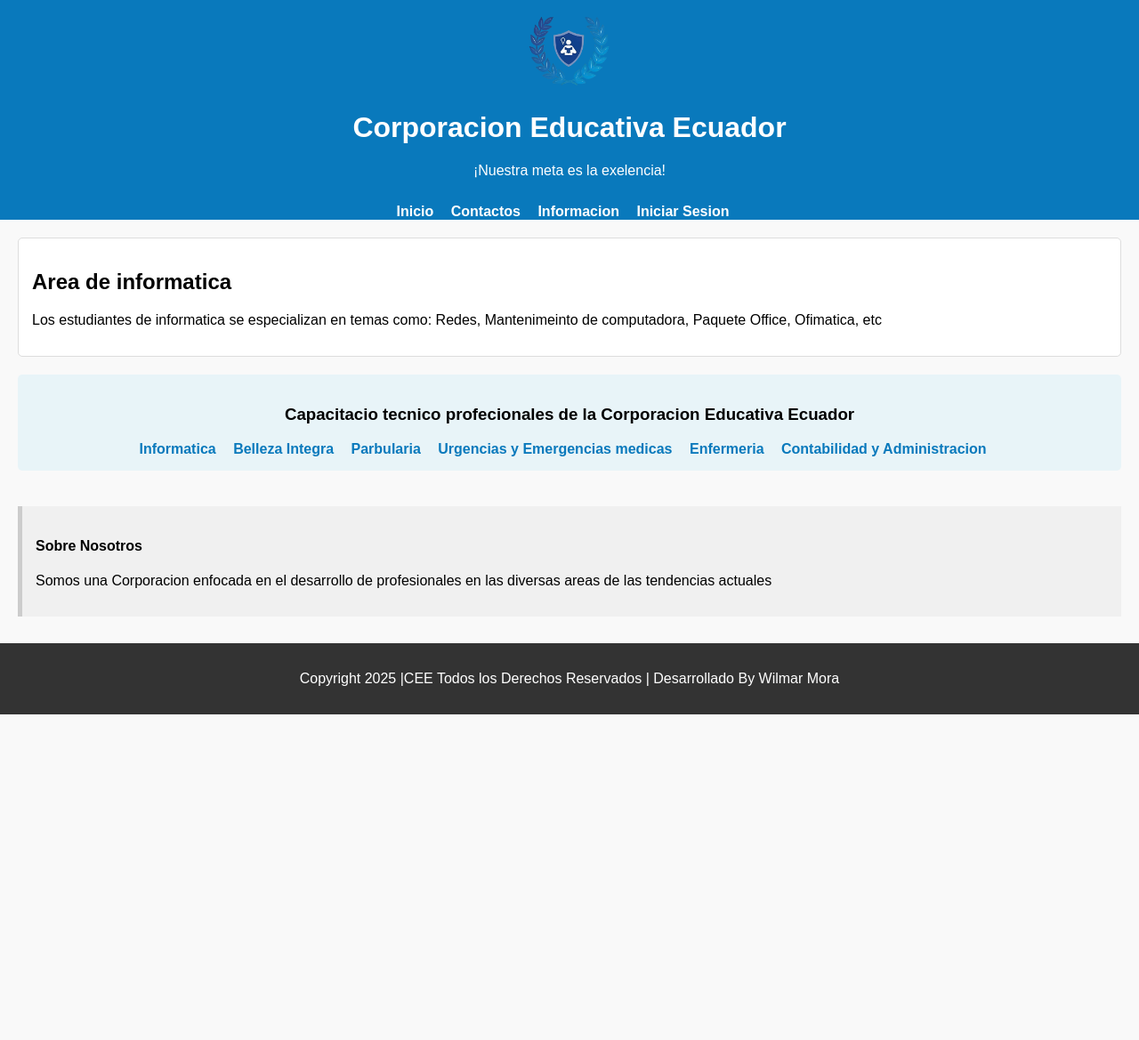
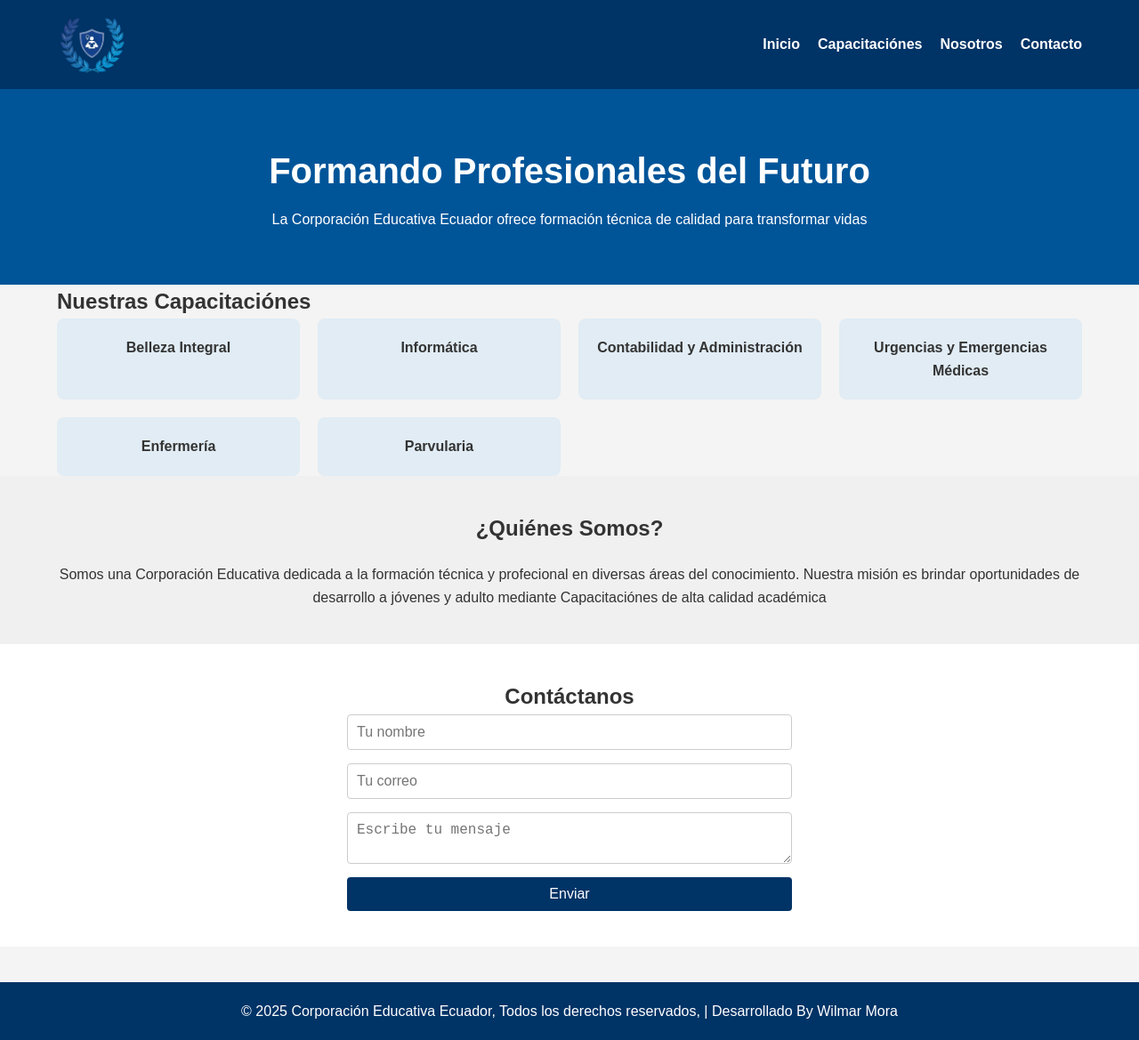
Before and after one commit to aldair-mp/CEE, a plain HTML site: page index.html in a window 1280 px wide. Shown: the whole page at 89% size. Before the commit the page ends 803 px from the top, so only its background shows below. Drawn offline with Linux system fonts and the light colour scheme.

Commit message:
Add files via upload

```diff
--- a/index.html
+++ b/index.html
@@ -3,50 +3,79 @@
 <head>
     <meta charset="UTF-8">
     <meta name="viewport" content="width=device-width, initial-scale=1.0">
-    <title>CEE</title>
+    <title>Corporación Educativa Ecuador</title>
     <link rel="stylesheet" href="styles.css">
     <link rel="icon" type="image/x-icon" href="img/logo.png">
 </head>
 <body>
-    <header>
-        <img src="img/logo.png" alt="Logo de la Corporación Educativa Ecuador" width="100">
-        <h1>Corporacion Educativa Ecuador</h1>
-        <p>¡Nuestra meta es la exelencia!</p>
+    <!--Encabezado con el logo y un menu de navegacion-->
+    <header class="header">
+        <div class="container header-content">
+            <!--Logo institucional-->
+            <img src="img/logo.png" alt="logo CEE" class="logo">
+            <!--Menu de navegacion-->
+            <nav class="nav">
+                <ul class="nav-list">
+                    <li><a href="#inicio">Inicio</a></li>
+                    <li><a href="capacitaciones">Capacitaciónes</a></li>
+                    <li><a href="nosotros">Nosotros</a></li>
+                    <li><a href="contacto">Contacto</a></li>
+
+                </ul>
+            </nav>
+        </div>
     </header>
-    <nav>
-        <ul>
-            <li><a href="https://www.blackbox.ai/ ">Inicio</a></li>
-            <li><a href="https://www.facebook.com/corporedu/">Contactos</a></li>
-            <li><a href="">Informacion</a></li>
-            <li><a href="">Iniciar Sesion</a></li>
-        </ul>
-    </nav>
-    <main>
-        <article>
-            <h2>Area de informatica</h2>
-            <p>Los estudiantes de informatica se especializan en temas como:
-                Redes, Mantenimeinto de computadora, Paquete Office, Ofimatica, etc</p>
-        </article>
-        <section>
-            <h3>Capacitacio tecnico profecionales de
-                la Corporacion Educativa Ecuador</h3>
-            <ul class="section-menu">
-                <li><a href="">Informatica</a></li>
-                <li><a href="">Belleza Integra</a></li>
-                <li><a href="">Parbularia</a></li>
-                <li><a href="">Urgencias y Emergencias medicas</a></li>
-                <li><a href="">Enfermeria</a></li>
-                <li><a href="">Contabilidad y Administracion</a></li>
-            </ul>
-        </section>
-    </main>
-    <aside>
-        <h4>Sobre Nosotros</h4>
-        <p>Somos una Corporacion enfocada en el desarrollo de
-            profesionales en las diversas areas de las tendencias actuales</p>
-    </aside>
-    <footer>
-        <p>Copyright 2025 |CEE Todos los Derechos Reservados | Desarrollado By Wilmar Mora</p>
+    <!--seccion principal de bienvenida-->
+    <section class="hero" id="inicio">
+        <div class="container">
+            <h1>Formando Profesionales del Futuro</h1>
+            <p>La Corporación Educativa Ecuador ofrece formación técnica
+                de calidad para transformar vidas
+            </p>
+        </div>
+    </section>
+    <!--Seccion de capacitaciones-->
+    <section class="Capacitaciónes" id="capacitaciones">
+        <div class="container">
+            <h2>Nuestras Capacitaciónes</h2>
+            <div class="grid">
+                <div class="card">Belleza Integral</div>
+                <div class="card">Informática</div>
+                <div class="card">Contabilidad y Administración</div>
+                <div class="card">Urgencias y Emergencias Médicas</div>
+                <div class="card">Enfermería</div>
+                <div class="card">Parvularia</div>
+            </div>
+        </div>
+    </section>
+    <!--seccion sobre nosotros-->
+    <section class="nosotros" id="nosotros">
+        <div class="container">
+            <h2>¿Quiénes Somos?</h2>
+            <p>Somos una Corporación Educativa dedicada a la formación
+                técnica y profecional en diversas áreas del conocimiento.
+                Nuestra misión es brindar oportunidades de desarrollo a jóvenes y adulto
+                mediante Capacitaciónes de alta calidad académica
+            </p>
+        </div>
+    </section>
+    <!--seccion de contacto-->
+    <section class="contacto" id="contacto">
+        <div class="container">
+            <h2>Contáctanos</h2>
+            <form class="formulario">
+                <input type="text" placeholder="Tu nombre" required>
+                <input type="email" placeholder="Tu correo" required>
+                <textarea placeholder="Escribe tu mensaje" required></textarea>
+                <button type="submit">Enviar</button>
+            </form>
+        </div>
+    </section>
+    <!--Pie de pagina-->
+    <footer class="footer">
+        <p>© 2025 Corporación Educativa Ecuador,
+            Todos los derechos reservados, | Desarrollado By Wilmar Mora
+        </p>
     </footer>
 
 </body>
--- a/styles.css
+++ b/styles.css
@@ -1,125 +1,178 @@
-/* General*/
+/* reset enral*/
+*{
+margin: 0;
+padding: 0;
+box-sizing: border-box;
+
+}
+/* estilo base del cuerpo*/
 body{
-    font-family: Arial, Helvetica, sans-serif;
-    margin: 0%;
-    padding: 0%;
-    background-color: #f9f9f9;
-    color: black;
+    font-family:Arial, Helvetica, sans-serif ;
+    line-height: 1.6;
+    background-color: #f4f4f4;
+    color: #333;
+
 }
-/*Cabesera*/
-header{
-    background-color: #0979bc;
+/* contenedor general*/
+.container{
+    width: 90%;
+    max-width: 1200px;
+    margin: auto;
+}
+/* ---------------*/
+/* ENCABEZADO Y MENU*/
+/* reset enral*/
+.header{
+    background-color: #003366;
     color: white;
-    padding: 12px;
+    padding: 15px 0;
+
+}
+.header-content{
+    display: flex;
+    align-items: center;
+    justify-content: space-between;
+    flex-wrap: wrap;
+}
+.logo{
+    width: 80px;
+    height: auto;
+}
+/* menu de navegacion*/
+.nav-list{
+    list-style: none;
+    display: flex;
+    gap: 20px;
+
+}
+.nav-list a{
+    color: white;
+    text-decoration: none;
+    font-weight: bold;
+}
+.nav-list a:hover{
+    text-decoration: underline;
+}
+/* seccion hero*/
+.hero{
+    background-color: #005599;
+    color: white;
+    padding: 60px 0;
     text-align: center;
 }
-/*navegacion*/
-nav{
-    background-color: #0979bc;
-    padding: 0px;
-    text-align: center;
-}
-nav ul{
-    list-style: none;
-    margin: 0%;
-    padding: 0%;
+.hero h1{
+    font-size: 2.5rem;
+    margin-bottom: 10px;
 
 }
-nav li{
-    display: inline;
-    margin-right: 15px;
+/* seccion de capacitaciones*/
+.capacitaciones{
+    background-color: white;
+    padding: 40px 0;
 
 }
-nav a{
-  color: white;
-  text-decoration: none;
-  font-weight: bold;
-
+.capacitaciones h2{
+    text-align: center;
+    margin-bottom: 30px;
 }
-nav a:hover{
-    text-decoration: underline;
-
-}
-/*main*/
-main {
-    padding: 20px;
+.grid {
+    display: grid;
+    grid-template-columns: repeat(auto-fit, minmax(250px, 1fr));
+    gap: 20px;
 }
 
-article{
-    background-color: #ffffff;
-    border: 1px solid #ddd;
-    padding: 15px;
-    margin-bottom: 20px;
-    border-radius: 5px;
-
+.card {
+    background-color: #e1ecf4;
+    padding: 20px;
+    border-radius: 8px;
+    text-align: center;
+    font-weight: bold;
 }
 
+/* ---------------------- */
+/* SECCIÓN NOSOTROS */
+/* ---------------------- */
 
-section{
-    background-color: #e8f4f8;
-    padding: 15px;
-    border-radius: 5px;
-    text-align: center;
-
-}
-.section-menu {
-    list-style: none;
-    padding: 0;
-    margin: 0;
+.nosotros {
+    background-color: #f0f0f0;
+    padding: 40px 0;
     text-align: center;
 }
 
-.section-menu li {
-    display: inline;
-    margin-right: 15px;
+.nosotros h2 {
+    margin-bottom: 20px;
 }
 
-.section-menu a {
-    color: #0979bc;
-    text-decoration: none;
-    font-weight: bold;
+/* ---------------------- */
+/* SECCIÓN CONTACTO */
+/* ---------------------- */
+
+.contacto {
+    background-color: #ffffff;
+    padding: 40px 0;
+    text-align: center;
 }
 
-.section-menu a:hover {
-    text-decoration: underline;
+.formulario {
+    display: flex;
+    flex-direction: column;
+    gap: 15px;
+    max-width: 500px;
+    margin: auto;
 }
 
-aside{
-    background-color: #f0f0f0;
-    padding: 15px;
-    margin: 20px;
-    border-left: 5px solid #ccc;
-
+.formulario input,
+.formulario textarea {
+    padding: 10px;
+    font-size: 1rem;
+    border: 1px solid #ccc;
+    border-radius: 4px;
 }
 
-/*piea de pagina*/
-footer{
-    background-color: #333;
+.formulario button {
+    padding: 10px;
+    font-size: 1rem;
+    background-color: #003366;
+    color: white;
+    border: none;
+    border-radius: 4px;
+    cursor: pointer;
+}
+
+.formulario button:hover {
+    background-color: #005599;
+}
+
+/* ---------------------- */
+/* PIE DE PÁGINA */
+/* ---------------------- */
+
+.footer {
+    background-color: #003366;
     color: white;
     text-align: center;
-    padding: 15px;
-    margin-top: 30px;
+    padding: 20px 0;
+    margin-top: 40px;
 }
 
+/* ---------------------- */
+/* RESPONSIVIDAD */
+/* ---------------------- */
 
-/*
-#384152
-body {
+@media (max-width: 768px) {
+    .nav-list {
+        flex-direction: column;
+        align-items: center;
+        gap: 10px;
+        margin-top: 15px;
+    }
 
+    .header-content {
+        flex-direction: column;
+        text-align: center;
+    }
 
-   font-family: 'Times New Roman', Times, serif;
+    .hero h1 {
+        font-size: 2rem;
+    }
 }
-
-h1 {
-    color: #0a199ed0;
-    text-align: center;
-
-}
-p{
-    color: rgb(20, 20, 92);
-    text-align: center;
-}
-h2{
-    color: aqua;
-    text-align: center;
-}
```
